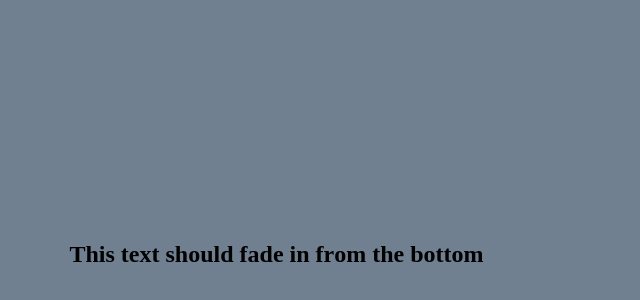
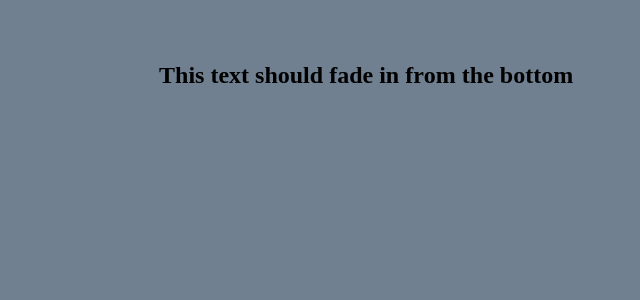
Before and after one commit to math38j8/cooltext, a plain HTML site: page index.html in a window 1280 px wide. Shown: the part 194-494 px from the top of the page, without its empty margins (233-873 px from the left). Drawn offline with Linux system fonts and the light colour scheme.

Commit message:
small changes

```diff
--- a/script.js
+++ b/script.js
@@ -34,6 +34,6 @@ function startAnimation() {
         }
                 console.log(i);
                  elm.classList.add("ani");
-                elm.style.animationDelay = `${i/60}s`;
+                elm.style.animationDelay = `${i/70}s`;
             });
 };
--- a/style.css
+++ b/style.css
@@ -3,12 +3,12 @@ body {
 }
 
 .ani {
-  animation: ani_kf 1s 1 ease-in forwards;
+  animation: ani_kf 1s 1 ease-out forwards;
 }
 
 #cooltext {
-  margin-left: 23vw;
-  margin-top: 34vw;
+  margin-left: 30vw;
+  margin-top: 20vw;
 }
 
 @keyframes ani_kf {
@@ -17,7 +17,7 @@ body {
     transform: translateY(20vw);
   }
   90% {
-    transform: translateY(-5vw);
+    transform: translateY(-3vw);
   }
   100% {
     opacity: 100%;
```
